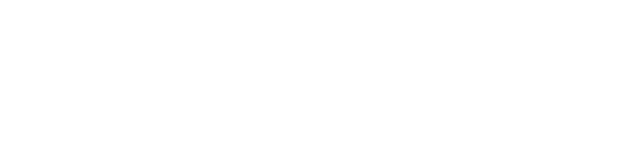
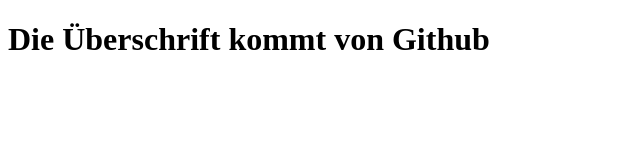
Before and after one commit to CHRISOWL365/hshl, a plain HTML site: page V1/index.html in a window 1280 px wide. Shown: the whole page, without its empty margins (0-640 px from the left). Drawn offline with Linux system fonts and the light colour scheme.

Commit message:
Update index.html

```diff
--- a/V1/index.html
+++ b/V1/index.html
@@ -6,6 +6,6 @@
     <title>Document</title>
 </head>
 <body>
-
+    <h1>Die Überschrift kommt von Github</h1>
 </body>
 </html>
```
